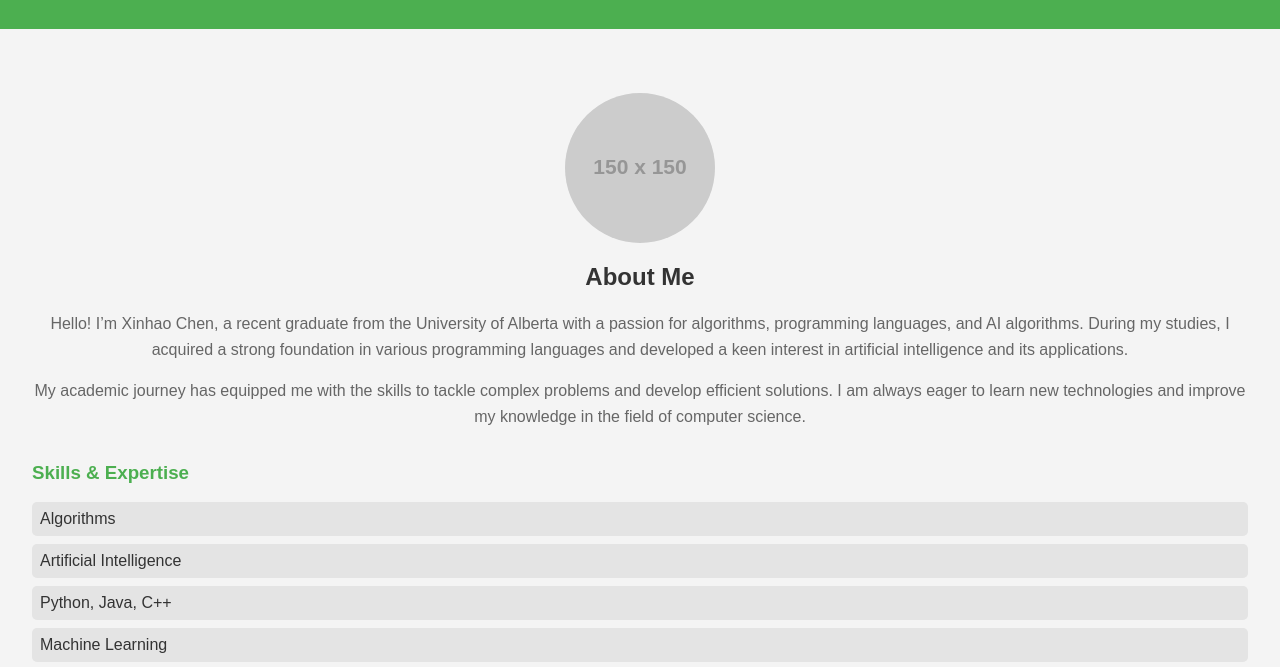
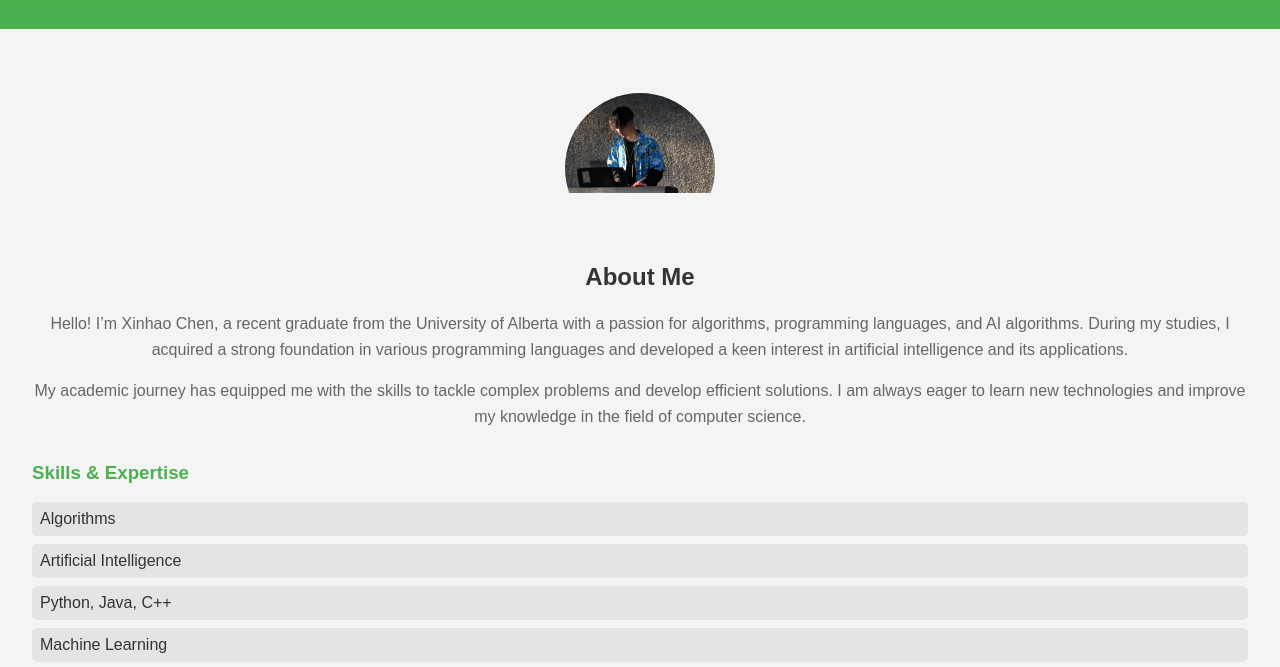
Before and after one commit to vetarnb/Xinhao_Chen, a plain HTML site: page index.html in a window 1280 px wide. Shown: the part 124-791 px from the top of the page. Drawn offline with Linux system fonts and the light colour scheme.

Commit message:
Update index.html

```diff
--- a/index.html
+++ b/index.html
@@ -79,7 +79,7 @@
     <div class="container">
         <section class="profile">
             <div class="profile-picture">
-                <img src="https://via.placeholder.com/150" alt="Profile Picture">
+                <img src="image.jpg" alt="Profile Picture">
             </div>
             <div class="intro">
                 <h2>About Me</h2>
```
